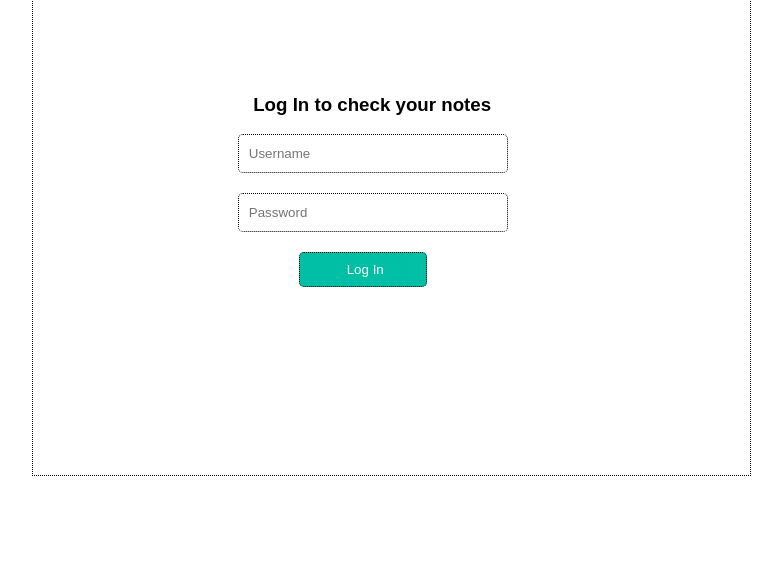
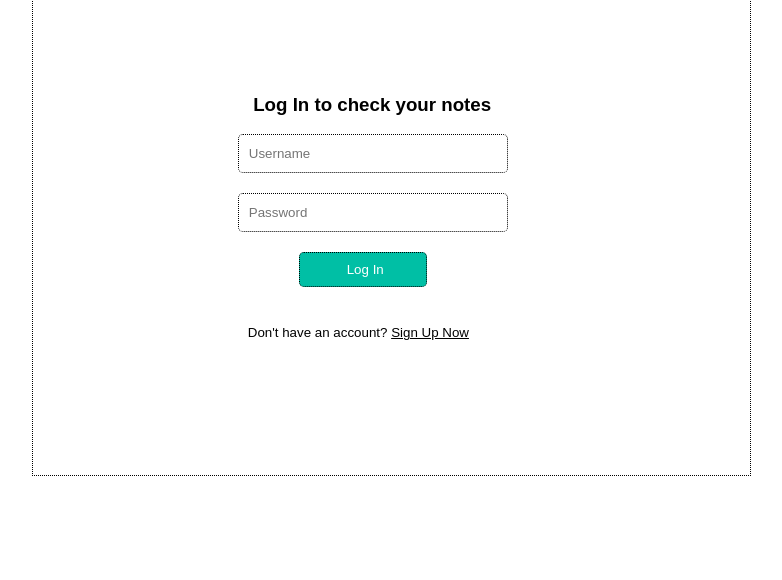
Before and after one commit to isaacwassouf/noteDemoDjango, a Django app: template posts/templates/posts/login.html in a window 1280 px wide. Shown: the part 81-661 px from the top of the page, without its empty margins (224-1006 px from the left). Run offline with Django 3.2, Linux system fonts and the light colour scheme; the template is opened without the code that fills it, so the values that code supplies are empty.

Commit message:
begining to add Sign up

```diff
--- a/posts/static/posts/main.css
+++ b/posts/static/posts/main.css
@@ -191,6 +191,18 @@ body{
     color: #fff;
 }
 
+#mainSign p small{
+    padding-left: 10px;
+}
+
+#mainSign a{
+    color: #000;
+}
+
+#mainSign a:hover{
+    color: #00bfa5;
+}
+
 /* @media(max-height: 700px){
 
     #psudoDiv{
--- a/posts/templates/posts/login.html
+++ b/posts/templates/posts/login.html
@@ -8,5 +8,6 @@
         <input type="password" name="password" placeholder="Password"><br>
         <input type="submit" value="Log In">
     </form>
+    <p><small>Don't have an account? <a href="#">Sign Up Now</a></small></p>
 </div>
 {% endblock %}
```
